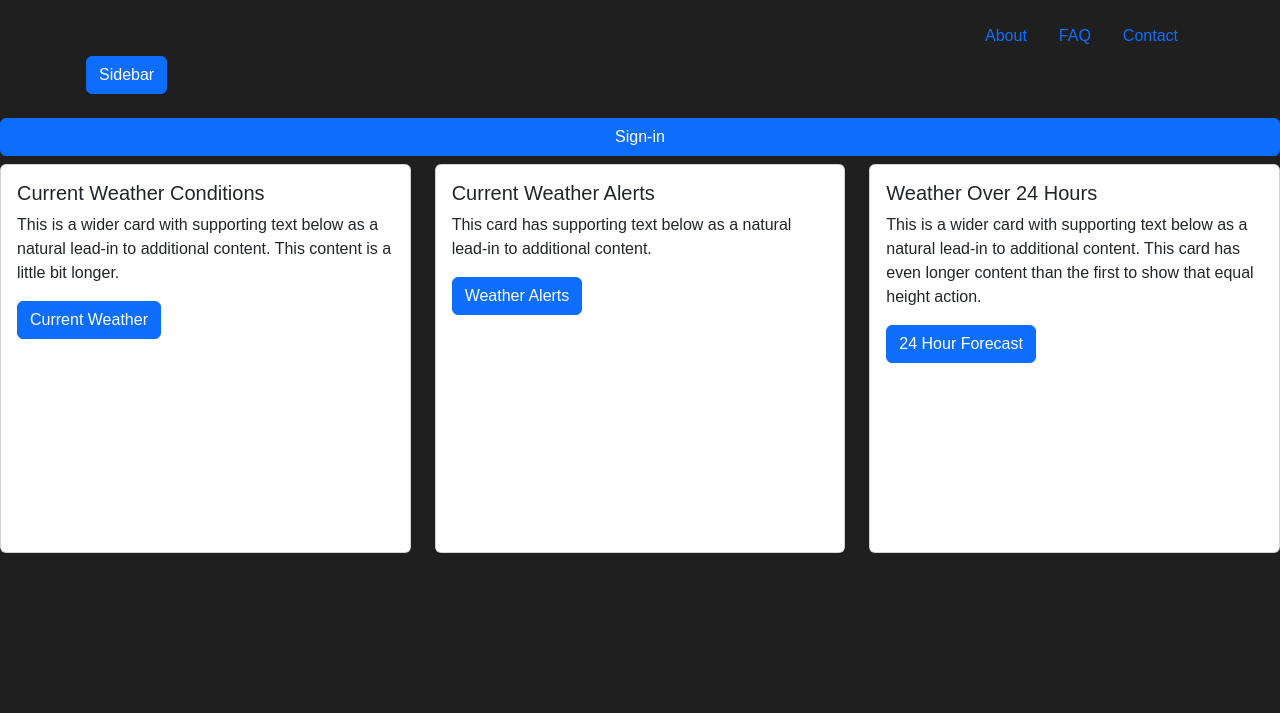
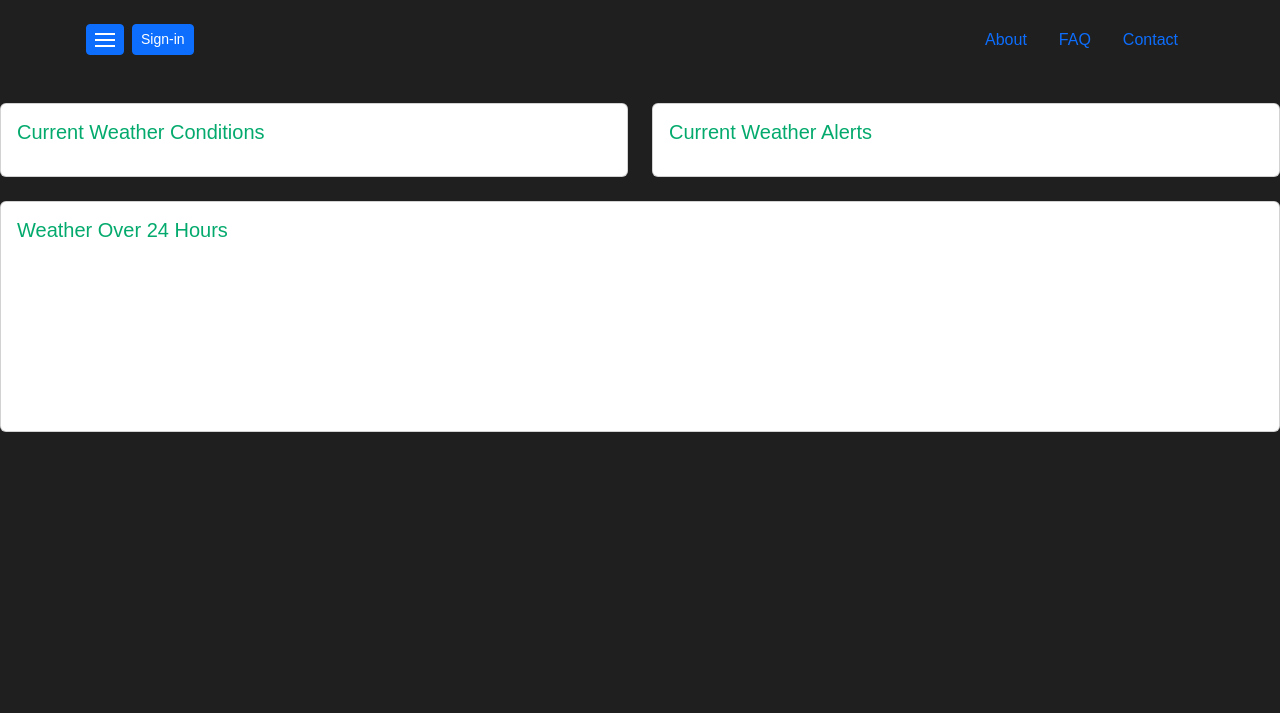
Before and after one commit to chriscooley1/sky-pulse, a plain HTML site: page index.html in a window 1280 px wide. Drawn offline with nearby package versions, Linux system fonts and the light colour scheme; no server answers; files whose address does not match are found by name.

Commit message:
Add styling to make things look cleaner

```diff
--- a/css/style.css
+++ b/css/style.css
@@ -1,7 +1,34 @@
 body {
   background-color: #1f1f1f;
   color: #d7d7d7;
-    font-family: Arial, san-serif;
+  font-family: Arial, sans-serif;
+}
+
+.navbar-toggler-icon {
+  display: inline-block;
+  width: 20px;
+  height: 2px;
+  background-color: #fff;
+  position: relative;
+}
+
+.navbar-toggler-icon::before,
+.navbar-toggler-icon::after {
+  content: '';
+  display: inline-block;
+  width: 20px;
+  height: 2px;
+  background-color: #fff;
+  position: absolute;
+  left: 0;
+}
+
+.navbar-toggler-icon::before {
+  top: -6px;
+}
+
+.navbar-toggler-icon::after {
+  top: 6px;
 }
 
 /* Bordered form */
@@ -64,6 +91,18 @@ span.psw {
   }
 }
 
-class {
-    background-color: #1f1f1f;
+.chart-container {
+  width: 100%; /* Changed to full width */
+  margin-bottom: 16px;
 }
+
+.card-title {
+  color: #04AA6D;
+}
+
+/* Additional CSS to ensure button width */
+@media (min-width: 576px) {
+  .btn-sm {
+    width: auto; /* Ensures the button does not stretch to full width */
+  }
+}
--- a/index.html
+++ b/index.html
@@ -9,7 +9,16 @@
 </head>
 <body>
     <div class="container">
-        <ul class="nav justify-content-end">
+        <div class="d-flex justify-content-between align-items-center mb-4">
+            <div class="d-flex align-items-center">
+                <button type="button" class="btn btn-primary btn-sm me-2" data-bs-toggle="offcanvas" href="#offcanvasExample" role="button" aria-controls="offcanvasExample" aria-label="Toggle navigation">
+                    <span class="navbar-toggler-icon"></span>
+                </button>
+                <button type="button" class="btn btn-primary btn-sm" data-bs-toggle="modal" data-bs-target="#staticBackdrop">
+                    Sign-in
+                </button>
+            </div>
+            <ul class="nav">
                 <li class="nav-item">
                     <a class="nav-link" href="about.html">About</a>
                 </li>
@@ -20,9 +29,7 @@
                     <a class="nav-link" href="contact.html">Contact</a>
                 </li>
             </ul>
-        <a class="btn btn-primary" data-bs-toggle="offcanvas" href="#offcanvasExample" role="button" aria-controls="offcanvasExample">
-            Sidebar
-        </a>
+        </div>
 
         <div class="offcanvas offcanvas-start" tabindex="-1" id="offcanvasExample" aria-labelledby="offcanvasExampleLabel">
             <div class="offcanvas-header">
@@ -46,10 +53,6 @@
             </div>
         </div>
     </div>
-    <!-- Button trigger modal -->
-    <button type="button" class="btn btn-primary" data-bs-toggle="modal" data-bs-target="#staticBackdrop">
-        Sign-in
-    </button>
 
     <!-- Modal -->
     <div class="modal fade" id="staticBackdrop" data-bs-backdrop="static" data-bs-keyboard="false" tabindex="-1" aria-labelledby="staticBackdropLabel" aria-hidden="true">
@@ -76,41 +79,39 @@
         </div>
     </div>
 
-    <div class="row row-cols-1 row-cols-md-3 g-4">
-        <div class="col">
+    <div class="row g-4">
+        <div class="col-md-6">
             <div class="card h-100">
                 <div class="card-body">
                     <h5 class="card-title">Current Weather Conditions</h5>
-                    <p class="card-text">This is a wider card with supporting text below as a natural lead-in to additional content. This content is a little bit longer.</p>
-                    <a id="current-weather-btn" href="#" class="btn btn-primary">Current Weather</a>
+                    <p class="card-text"></p>
                     <ul class="list-group mt-3" id="current-weather-list"></ul>
                 </div>
             </div>
         </div>
-        <div class="col">
+        <div class="col-md-6">
             <div class="card h-100">
                 <div class="card-body">
                     <h5 class="card-title">Current Weather Alerts</h5>
-                    <p class="card-text">This card has supporting text below as a natural lead-in to additional content.</p>
-                    <a id="weather-alerts-btn" href="#" class="btn btn-primary">Weather Alerts</a>
+                    <p class="card-text"></p>
                     <ul class="list-group mt-3" id="weather-alerts-list"></ul>
                 </div>
             </div>
         </div>
-        <div class="col">
+        <div class="col-md-12">
             <div class="card h-100">
                 <div class="card-body">
                     <h5 class="card-title">Weather Over 24 Hours</h5>
-                    <p class="card-text">This is a wider card with supporting text below as a natural lead-in to additional content. This card has even longer content than the first to show that equal height action.</p>
-                    <a id="daily-forecast-btn" href="#" class="btn btn-primary">24 Hour Forecast</a>
-                    <ul class="list-group mt-3" id="daily-forecast-list"></ul>
+                    <p class="card-text"></p>
                     <canvas id="myChart"></canvas>
                 </div>
             </div>
         </div>
     </div>
 
-    <div style="width: 500px;"><canvas id="dimensions"></canvas></div><br/>
+    <div class="chart-container">
+        <canvas id="dimensions"></canvas>
+    </div><br/>
 
     <script type="module" src="dimensions.js"></script>
 
--- a/javascript/main.js
+++ b/javascript/main.js
@@ -12,7 +12,6 @@ document.addEventListener("DOMContentLoaded", async function() {
 
         const current = currentWeather.map((c) => c.name || `Current Temperature: ${c.temperature} ${c.temperatureUnit}`);
         const alert = weatherAlert.map((a) => `${a.startTime}: ${a.shortForecast}`);
-        const daily = dailyWeather.map((d) => `Hour ${new Date(d.startTime).toLocaleTimeString([], { hour: "2-digit", minute: "2-digit" })}: ${d.temperature} ${d.temperatureUnit}`);
 
         const weatherLabels = dailyWeather.map(d => new Date(d.startTime).toLocaleTimeString([], { hour: "2-digit", minute: "2-digit" }));
         const weatherData = dailyWeather.map(d => d.temperature);
@@ -50,18 +49,8 @@ document.addEventListener("DOMContentLoaded", async function() {
             }
         });
 
-        document.getElementById("current-weather-btn").addEventListener("click", function(event) {
-            event.preventDefault();
-            addWeatherToCard("current-weather-list", current);
-        });
-        document.getElementById("weather-alerts-btn").addEventListener("click", function(event) {
-            event.preventDefault();
-            addWeatherToCard("weather-alerts-list", alert);
-        });
-        document.getElementById("daily-forecast-btn").addEventListener("click", function(event) {
-            event.preventDefault();
-            addWeatherToCard("daily-forecast-list", daily);
-        });
+        addWeatherToCard("current-weather-list", current);
+        addWeatherToCard("weather-alerts-list", alert);
 
     } catch (err) {
         document.getElementById("demo").innerHTML = err.name;
```
Lines whose indentation alone changed are shown as unchanged.
